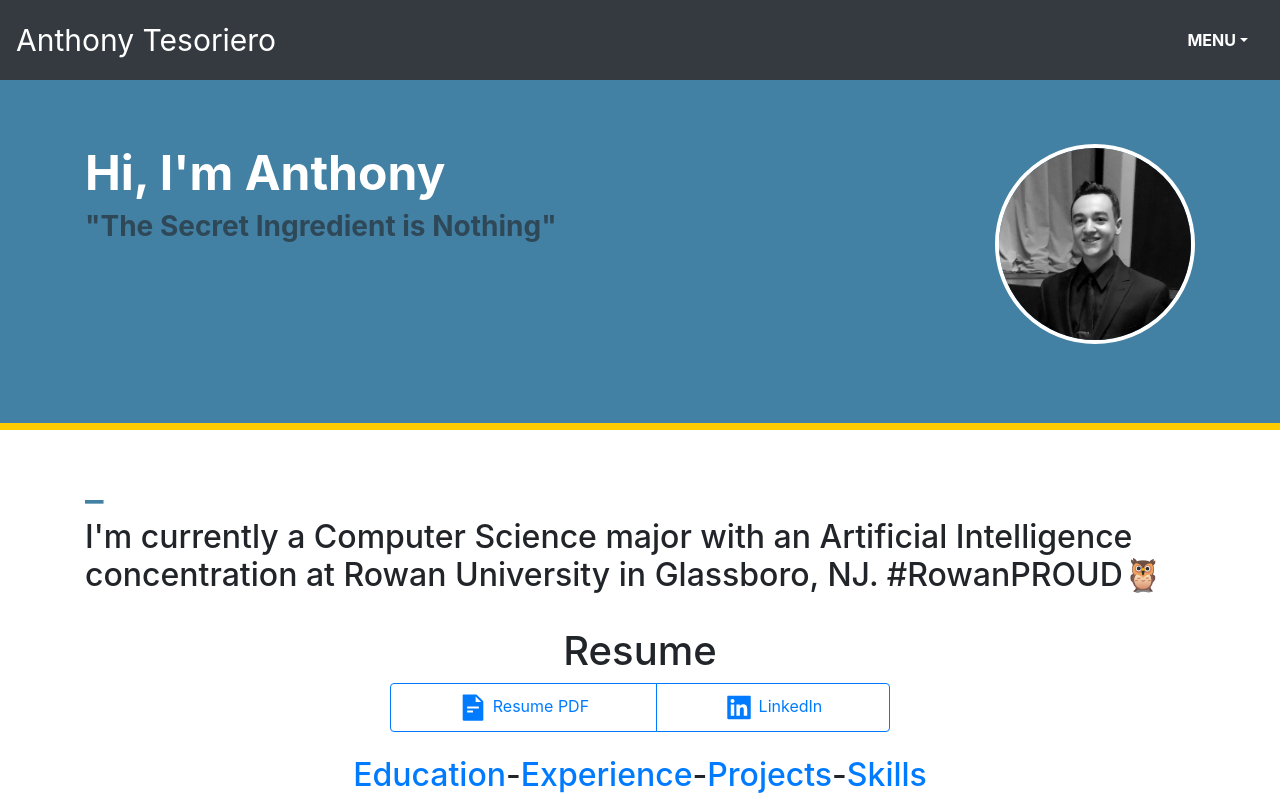
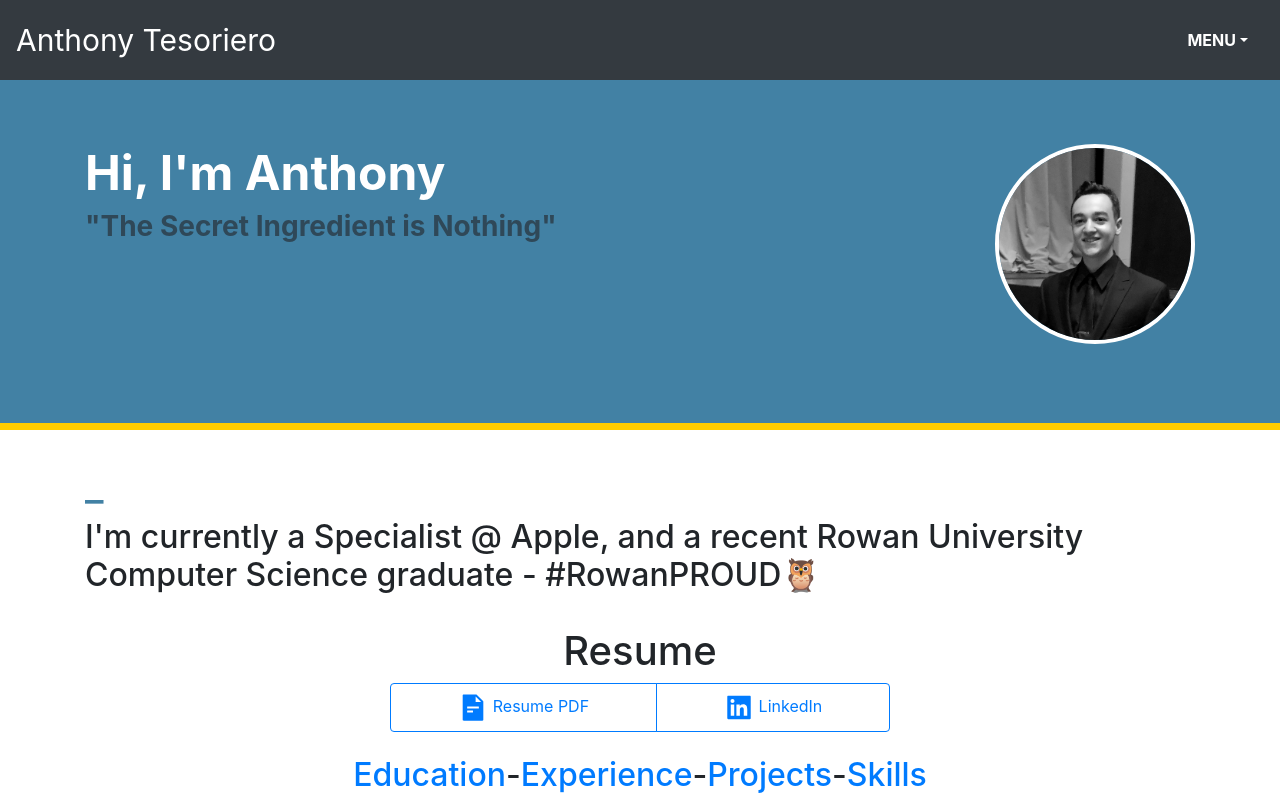
Before and after one commit to anttesoriero/AntTesReact, a React (Create React App) app in the folder AntTes/main-site-anttes/: page / in a window 1280 px wide. Shown: the top 800 px of the page. Built offline with nearby package versions, Linux system fonts and the light colour scheme.

Commit message:
Description change

```diff
--- a/AntTes/main-site-anttes/src/Pages/LandingPage.tsx
+++ b/AntTes/main-site-anttes/src/Pages/LandingPage.tsx
@@ -170,8 +170,8 @@ const LandingPage = () => {
 
                 {/* Description */}
                 <h2>
-                    I&#39;m currently a Computer Science major with an Artificial Intelligence concentration
-                    at Rowan University in Glassboro, NJ. #RowanPROUD🦉
+                    I&#39;m currently a Specialist @ Apple,
+                    and a recent Rowan University Computer Science graduate - #RowanPROUD🦉
                 </h2>
 
                 <br />
```
